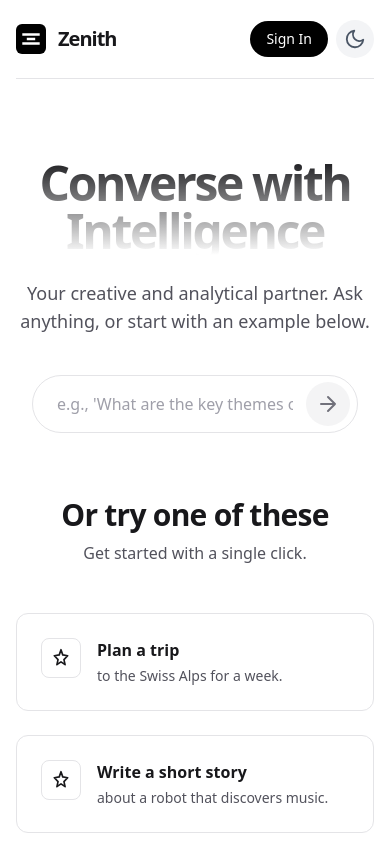
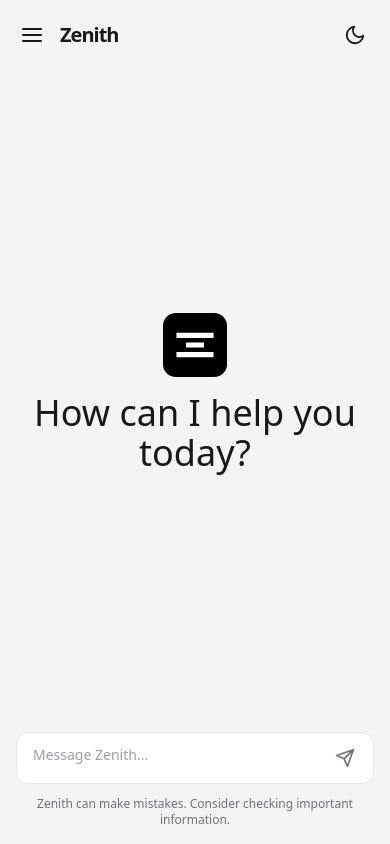
Before and after one commit to Omdas2604/chat-app, a React (Vite) app in the folder Frontend/: page / in a window 390 px wide. Shown: the top 844 px of the page. Built offline with nearby package versions, Linux system fonts and the light colour scheme.

Commit message:
frontend added

```diff
--- a/Frontend/src/pages/Home.jsx
+++ b/Frontend/src/pages/Home.jsx
@@ -1,140 +1,240 @@
-import React from "react";
+import React, { useState, useEffect, useRef } from "react";
 import { useTheme } from '../context/ThemeContext.jsx';
 
-
 // --- ICONS ---
-const Logo = ({ theme }) => (
-  <svg width="30" height="30" viewBox="0 0 100 100" fill="none" xmlns="http://www.w3.org/2000/svg">
+const Logo = ({ theme, className }) => (
+  <svg width="30" height="30" viewBox="0 0 100 100" fill="none" xmlns="http://www.w3.org/2000/svg" className={className}>
     <rect width="100" height="100" rx="20" fill={theme === 'dark' ? 'white' : 'black'} />
-    <path
-      d="M25 35 H75 M25 65 H75 M40 50 L60 50"
-      stroke={theme === 'dark' ? 'black' : 'white'}
-      strokeWidth="8"
-      strokeLinecap="square"
-      strokeLinejoin="miter"
-    />
+    <path d="M25 35 H75 M25 65 H75 M40 50 L60 50" stroke={theme === 'dark' ? 'black' : 'white'} strokeWidth="8" strokeLinecap="square" strokeLinejoin="miter" />
   </svg>
 );
-
-const ArrowIcon = () => (
-  <svg width="24" height="24" viewBox="0 0 24 24" fill="none" xmlns="http://www.w3.org/2000/svg" className="transition-transform group-hover:translate-x-1">
-    <path d="M5 12H19M19 12L12 5M19 12L12 19" stroke="currentColor" strokeWidth="2" strokeLinecap="round" strokeLinejoin="round" />
-  </svg>
+const SendIcon = () => (
+    <svg width="20" height="20" viewBox="0 0 24 24" fill="none" xmlns="http://www.w3.org/2000/svg"><path d="M22 2L11 13M22 2L15 22L11 13L2 9L22 2Z" stroke="currentColor" strokeWidth="2" strokeLinecap="round" strokeLinejoin="round"/></svg>
 );
-
 const SunIcon = () => (
   <svg xmlns="http://www.w3.org/2000/svg" width="22" height="22" viewBox="0 0 24 24" fill="none" stroke="currentColor" strokeWidth="2" strokeLinecap="round" strokeLinejoin="round"><circle cx="12" cy="12" r="5"></circle><line x1="12" y1="1" x2="12" y2="3"></line><line x1="12" y1="21" x2="12" y2="23"></line><line x1="4.22" y1="4.22" x2="5.64" y2="5.64"></line><line x1="18.36" y1="18.36" x2="19.78" y2="19.78"></line><line x1="1" y1="12" x2="3" y2="12"></line><line x1="21" y1="12" x2="23" y2="12"></line><line x1="4.22" y1="19.78" x2="5.64" y2="18.36"></line><line x1="18.36" y1="5.64" x2="19.78" y2="4.22"></line></svg>
 );
-
 const MoonIcon = () => (
   <svg xmlns="http://www.w3.org/2000/svg" width="22" height="22" viewBox="0 0 24 24" fill="none" stroke="currentColor" strokeWidth="2" strokeLinecap="round" strokeLinejoin="round"><path d="M21 12.79A9 9 0 1 1 11.21 3 7 7 0 0 0 21 12.79z"></path></svg>
 );
-
-const SparkleIcon = () => (
-  <svg width="20" height="20" viewBox="0 0 24 24" fill="none" xmlns="http://www.w3.org/2000/svg">
-    <path d="M12 2L14.09 8.26L20 9.27L15.55 13.97L16.91 20L12 16.61L7.09 20L8.45 13.97L4 9.27L9.91 8.26L12 2Z" stroke="currentColor" strokeWidth="2" strokeLinecap="round" strokeLinejoin="round"/>
-  </svg>
+const UserIcon = ({ className }) => (
+    <svg width="24" height="24" viewBox="0 0 24 24" fill="none" xmlns="http://www.w3.org/2000/svg" className={className}><path d="M20 21V19C20 16.7909 18.2091 15 16 15H8C5.79086 15 4 16.7909 4 19V21" stroke="currentColor" strokeWidth="2" strokeLinecap="round" strokeLinejoin="round"/><path d="M12 11C14.2091 11 16 9.20914 16 7C16 4.79086 14.2091 3 12 3C9.79086 3 8 4.79086 8 7C8 9.20914 9.79086 11 12 11Z" stroke="currentColor" strokeWidth="2" strokeLinecap="round" strokeLinejoin="round"/></svg>
+);
+const MenuIcon = () => (
+    <svg width="24" height="24" viewBox="0 0 24 24" fill="none" xmlns="http://www.w3.org/2000/svg"><path d="M3 12H21M3 6H21M3 18H21" stroke="currentColor" strokeWidth="2" strokeLinecap="round" strokeLinejoin="round"/></svg>
+);
+const PlusIcon = () => (
+    <svg width="20" height="20" viewBox="0 0 24 24" fill="none" xmlns="http://www.w3.org/2000/svg"><path d="M12 5V19M5 12H19" stroke="currentColor" strokeWidth="2" strokeLinecap="round" strokeLinejoin="round"/></svg>
+);
+const LogoutIcon = () => (
+    <svg width="18" height="18" viewBox="0 0 24 24" fill="none" xmlns="http://www.w3.org/2000/svg"><path d="M9 21H5C4.46957 21 3.96086 20.7893 3.58579 20.4142C3.21071 20.0391 3 19.5304 3 19V5C3 4.46957 3.21071 3.96086 3.58579 3.58579C3.96086 3.21071 4.46957 3 5 3H9" stroke="currentColor" strokeWidth="2" strokeLinecap="round" strokeLinejoin="round"/><path d="M16 17L21 12L16 7" stroke="currentColor" strokeWidth="2" strokeLinecap="round" strokeLinejoin="round"/><path d="M21 12H9" stroke="currentColor" strokeWidth="2" strokeLinecap="round" strokeLinejoin="round"/></svg>
+);
+const CloseIcon = () => (
+    <svg width="24" height="24" viewBox="0 0 24 24" fill="none" xmlns="http://www.w3.org/2000/svg"><path d="M18 6L6 18M6 6L18 18" stroke="currentColor" strokeWidth="2" strokeLinecap="round" strokeLinejoin="round"/></svg>
 );
 
 
-// --- HOME COMPONENT ---
+// --- SUB-COMPONENTS ---
+
+const Header = ({ theme, toggleTheme, setIsSidebarOpen }) => (
+    <header className="flex-shrink-0 flex justify-between items-center p-4">
+        <div className="flex items-center gap-3">
+            <button onClick={() => setIsSidebarOpen(prev => !prev)} className="p-1">
+                <MenuIcon />
+            </button>
+            <span className="text-xl font-semibold tracking-tighter">Zenith</span>
+        </div>
+        <button onClick={toggleTheme} className={`p-2 rounded-full transition-colors ${theme === 'dark' ? 'hover:bg-zinc-800' : 'hover:bg-zinc-200'}`}>
+            {theme === 'dark' ? <SunIcon /> : <MoonIcon />}
+        </button>
+    </header>
+);
+
+const Sidebar = ({ theme, currentTheme, chatHistory, startNewChat, isSidebarOpen, setIsSidebarOpen }) => (
+    <aside className={`absolute lg:fixed top-0 left-0 h-full w-72 flex-shrink-0 ${currentTheme.sidebarBg} border-r ${currentTheme.border} flex flex-col z-40 transform transition-transform duration-300 ease-in-out ${isSidebarOpen ? 'translate-x-0' : '-translate-x-full'}`}>
+        <div className={`flex items-center justify-between p-4 flex-shrink-0 border-b ${currentTheme.border}`}>
+            <span className="font-semibold">Chat History</span>
+            <button onClick={() => setIsSidebarOpen(false)} className="p-1 lg:hidden">
+                <CloseIcon />
+            </button>
+        </div>
+        <div className="p-4 flex-shrink-0">
+            <button onClick={startNewChat} className={`w-full flex items-center gap-2 justify-center p-2 rounded-lg text-sm font-medium border transition-colors ${currentTheme.border} ${theme === 'dark' ? 'hover:bg-zinc-800' : 'hover:bg-zinc-200'}`}>
+                <PlusIcon />
+                New Chat
+            </button>
+        </div>
+        <nav className="flex-1 px-4 pb-4 space-y-2 overflow-y-auto">
+            {chatHistory.map(chat => (
+                <a key={chat.id} href="#" className={`block p-2.5 rounded-lg text-sm truncate ${theme === 'dark' ? 'hover:bg-zinc-800' : 'hover:bg-zinc-200'}`}>
+                    {chat.title}
+                </a>
+            ))}
+        </nav>
+        <div className={`flex-shrink-0 p-4 border-t ${currentTheme.border}`}>
+            <a href="#" className={`flex items-center gap-3 p-2 rounded-lg transition-colors ${theme === 'dark' ? 'hover:bg-zinc-800' : 'hover:bg-zinc-200'}`}>
+                <UserIcon className="w-8 h-8 p-1.5 bg-zinc-700 text-white rounded-full"/>
+                <span className="font-medium text-sm">Your Name</span>
+                <LogoutIcon className="ml-auto"/>
+            </a>
+        </div>
+    </aside>
+);
+
+const ChatInterface = ({ messages, theme, currentTheme }) => {
+    const chatEndRef = useRef(null);
+    useEffect(() => {
+        chatEndRef.current?.scrollIntoView({ behavior: "smooth" });
+    }, [messages]);
+
+    return (
+        <div className="pt-8 pb-4 space-y-6">
+            {messages.map((msg, index) => (
+                <div key={index} className={`flex items-start gap-4 ${msg.sender === 'user' ? 'justify-end' : 'justify-start'}`}>
+                    <div className={`flex-shrink-0 h-9 w-9 rounded-full flex items-center justify-center border ${currentTheme.border} ${currentTheme.panelBg} ${msg.sender === 'user' ? 'order-2' : 'order-1'}`}>
+                        {msg.sender === 'ai' ? <Logo theme={theme} /> : <UserIcon />}
+                    </div>
+                    <div className={`max-w-xl p-3.5 rounded-lg ${msg.sender === 'user' ? 'order-1 bg-indigo-600 text-white' : `order-2 ${currentTheme.panelBg} border ${currentTheme.border}`}`}>
+                        <p className="whitespace-pre-wrap text-sm leading-6">{msg.text}</p>
+                    </div>
+                </div>
+            ))}
+            <div ref={chatEndRef} />
+        </div>
+    );
+};
+
+const ChatInput = ({ inputValue, setInputValue, handlePromptSubmit, currentTheme, theme }) => (
+    <div className={`flex-shrink-0 bg-transparent`}>
+        <form onSubmit={handlePromptSubmit} className="max-w-4xl mx-auto p-4">
+            <div className={`relative border rounded-xl ${currentTheme.border} ${theme === 'dark' ? 'bg-zinc-950' : 'bg-white'}`}>
+                <textarea
+                    rows="1"
+                    value={inputValue}
+                    onChange={(e) => setInputValue(e.target.value)}
+                    onKeyDown={(e) => {
+                        if (e.key === 'Enter' && !e.shiftKey) {
+                            e.preventDefault();
+                            handlePromptSubmit(e);
+                        }
+                    }}
+                    placeholder="Message Zenith..."
+                    className={`w-full pl-4 pr-16 py-3 text-sm resize-none bg-transparent focus:outline-none ${currentTheme.placeholder}`}
+                />
+                <button type="submit" aria-label="Submit prompt" disabled={!inputValue.trim()} className={`absolute right-3 top-1/2 -translate-y-1/2 h-8 w-8 flex items-center justify-center rounded-lg transition-colors duration-200 ${inputValue.trim() ? 'bg-indigo-600 text-white' : `${currentTheme.textMuted} bg-transparent cursor-not-allowed'}`}`}>
+                    <SendIcon />
+                </button>
+            </div>
+             <p className="text-center text-xs mt-3 text-zinc-500">Zenith can make mistakes. Consider checking important information.</p>
+        </form>
+    </div>
+);
+
+const LandingContent = ({ theme }) => (
+      <div className="h-full flex flex-col justify-center items-center text-center">
+        <Logo theme={theme} className="w-16 h-16 mb-4"/>
+        <h1 className="text-4xl font-medium">How can I help you today?</h1>
+      </div>
+);
+
+// --- HOME COMPONENT (Main Layout Manager) ---
 const Home = () => {
   const { theme, toggleTheme } = useTheme();
 
+  const [messages, setMessages] = useState([]);
+  const [inputValue, setInputValue] = useState('');
+  const [isChatActive, setIsChatActive] = useState(false);
+  const [isSidebarOpen, setIsSidebarOpen] = useState(false);
+  const [chatHistory, setChatHistory] = useState([
+      {id: 1, title: "React Button Component Code"},
+      {id: 2, title: "Trip to the Swiss Alps"}
+  ]);
+
   const colors = {
     light: {
-      bg: 'bg-white', text: 'text-zinc-900', textMuted: 'text-zinc-600', border: 'border-zinc-200',
-      panelBg: 'bg-white', btnText: 'text-white', btnBg: 'bg-black', btnHover: 'hover:bg-zinc-800',
-      placeholder: 'placeholder:text-zinc-400'
+      bg: 'bg-zinc-100', text: 'text-zinc-900', textMuted: 'text-zinc-500', border: 'border-zinc-200',
+      panelBg: 'bg-white', sidebarBg: 'bg-zinc-50', placeholder: 'placeholder:text-zinc-400',
     },
     dark: {
       bg: 'bg-black', text: 'text-gray-50', textMuted: 'text-zinc-400', border: 'border-zinc-800',
-      panelBg: 'bg-zinc-950', btnText: 'text-black', btnBg: 'bg-white', btnHover: 'hover:bg-zinc-200',
-      placeholder: 'placeholder:text-zinc-600'
+      panelBg: 'bg-zinc-900', sidebarBg: 'bg-zinc-950', placeholder: 'placeholder:text-zinc-600',
     }
   };
-
   const currentTheme = theme === 'dark' ? colors.dark : colors.light;
 
-  const examplePrompts = [
-    { title: "Plan a trip", description: "to the Swiss Alps for a week." },
-    { title: "Write a short story", description: "about a robot that discovers music." },
-    { title: "Generate code", description: "for a React button component." },
-    { title: "Summarize an article", description: "on the latest AI advancements." },
-  ];
+  const handlePromptSubmit = (e) => {
+    if (e) e.preventDefault();
+    const text = inputValue.trim();
+    if (!text) return;
+
+    if (!isChatActive) {
+        setIsChatActive(true);
+        const newChat = { id: Date.now(), title: text.length > 30 ? text.substring(0, 30) + '...' : text };
+        setChatHistory(prev => [newChat, ...prev]);
+    }
+
+    setMessages(prev => [...prev, { sender: 'user', text }]);
+    setInputValue('');
+
+    setTimeout(() => {
+        setMessages(prev => [...prev, { sender: 'ai', text: `This is a simulated AI response for your query: "${text}". The possibilities are endless.` }]);
+    }, 1200);
+  };
+
+  const startNewChat = () => {
+      setIsChatActive(false);
+      setMessages([]);
+      setInputValue('');
+      if (window.innerWidth < 1024) { // Close sidebar on mobile when starting new chat
+        setIsSidebarOpen(false);
+      }
+  }
 
   return (
-    <div className={`flex flex-col min-h-screen ${currentTheme.bg} ${currentTheme.text} font-sans antialiased transition-colors duration-500`}>
-      <div className="flex-grow max-w-6xl mx-auto px-4 sm:px-6 lg:px-8 w-full">
-        <header className={`flex justify-between items-center py-5 border-b ${currentTheme.border} transition-colors duration-500`}>
-          <div className="flex items-center gap-3">
-            <Logo theme={theme} />
-            <span className="text-xl font-semibold tracking-tighter">Zenith</span>
-          </div>
-          <nav className="flex items-center gap-2 sm:gap-4">
-            <button className={`px-4 sm:px-5 py-2 text-sm font-medium rounded-full transition-colors duration-300 ${currentTheme.btnBg} ${currentTheme.btnText} ${currentTheme.btnHover}`}>
-              Sign In
-            </button>
-            <button onClick={toggleTheme} className={`p-2 rounded-full transition-all duration-300 ${theme === 'dark' ? 'bg-zinc-800 text-zinc-400 hover:bg-zinc-700' : 'bg-gray-100 text-gray-600 hover:bg-gray-200'}`}>
-              <span className="sr-only">Toggle theme</span>
-              {theme === 'dark' ? <SunIcon /> : <MoonIcon />}
-            </button>
-          </nav>
-        </header>
+    <div className={`relative h-screen w-full flex ${currentTheme.bg} ${currentTheme.text} font-sans antialiased overflow-hidden`}>
+        <Sidebar
+            theme={theme}
+            currentTheme={currentTheme}
+            chatHistory={chatHistory}
+            startNewChat={startNewChat}
+            isSidebarOpen={isSidebarOpen}
+            setIsSidebarOpen={setIsSidebarOpen}
+        />
 
-        <main>
-          <section className="relative flex flex-col items-center text-center pt-20 pb-16 md:pt-28 md:pb-24">
-            <div className={`absolute top-0 left-1/2 -translate-x-1/2 w-full max-w-4xl h-64 ${theme === 'dark' ? 'bg-zinc-900' : 'bg-zinc-50'} rounded-full blur-3xl opacity-40 -z-10`}></div>
-            <h1 className={`text-5xl md:text-6xl lg:text-7xl font-bold tracking-tighter mb-6 bg-clip-text text-transparent ${theme === 'dark' ? 'bg-gradient-to-b from-zinc-50 to-zinc-400' : 'bg-gradient-to-b from-zinc-900 to-zinc-600'}py-2`}>
-                Converse with Intelligence
-            </h1>
-            <p className={`max-w-2xl text-lg md:text-xl ${currentTheme.textMuted} mb-10`}>
-              Your creative and analytical partner. Ask anything, or start with an example below.
-            </p>
+        {/* Overlay for closing sidebar on mobile */}
+        {isSidebarOpen && (
+            <div
+                onClick={() => setIsSidebarOpen(false)}
+                className="fixed inset-0 bg-black/60 z-30 lg:hidden"
+                aria-hidden="true"
+            ></div>
+        )}
 
-            <form className="w-full max-w-3xl px-4">
-              <div className="relative group">
-                <input
-                  type="text"
-                  placeholder="e.g., 'What are the key themes of Dune?'"
-                  className={`w-full pl-6 pr-16 py-4 text-base border rounded-full focus:outline-none focus:ring-2 transition-all duration-300 ${currentTheme.panelBg} ${currentTheme.border} ${currentTheme.placeholder} ${theme === 'dark' ? 'focus:ring-zinc-700' : 'focus:ring-zinc-300 focus:border-zinc-400'}`}
-                />
-                <button type="submit" aria-label="Submit prompt" className={`absolute right-2 top-1/2 -translate-y-1/2 h-11 w-11 flex items-center justify-center rounded-full transition-all duration-300 ${theme === 'dark' ? 'text-zinc-400 bg-zinc-800/80 group-hover:text-white group-hover:bg-zinc-700' : 'text-zinc-500 bg-zinc-100 group-hover:text-black group-hover:bg-zinc-200'}`}>
-                  <ArrowIcon />
-                </button>
-              </div>
-            </form>
-          </section>
+        <div className={`flex-1 flex flex-col h-screen transition-all duration-300 ease-in-out ${isSidebarOpen ? 'lg:ml-72' : 'lg:ml-0'}`}>
+            <Header
+                theme={theme}
+                toggleTheme={toggleTheme}
+                setIsSidebarOpen={setIsSidebarOpen}
+            />
 
-          <section className="pb-24 md:pb-32">
-            <div className="text-center mb-12">
-              <h2 className="text-3xl font-bold tracking-tight">Or try one of these</h2>
-              <p className={`${currentTheme.textMuted} mt-2`}>Get started with a single click.</p>
-            </div>
-            <div className="grid grid-cols-1 md:grid-cols-2 gap-6">
-              {examplePrompts.map((item, index) => (
-                <button key={index} className={`group text-left p-6 border rounded-xl transition-all duration-300 ${currentTheme.border} ${theme === 'dark' ? 'hover:border-zinc-700 hover:bg-zinc-900' : 'hover:border-zinc-300 hover:bg-zinc-50'} transform hover:-translate-y-1`}>
-                  <div className="flex items-start gap-4">
-                    <div className={`flex-shrink-0 h-10 w-10 rounded-lg flex items-center justify-center border ${currentTheme.border} ${theme === 'dark' ? 'bg-zinc-900' : 'bg-white'}`}>
-                        <SparkleIcon />
-                    </div>
-                    <div>
-                        <p className={`font-semibold ${currentTheme.text}`}>{item.title}</p>
-                        <p className={`mt-1 text-sm ${currentTheme.textMuted}`}>{item.description}</p>
-                    </div>
-                  </div>
-                </button>
-              ))}
-            </div>
-          </section>
-        </main>
-      </div>
+            <main className="flex-1 overflow-y-auto">
+                <div className="max-w-4xl mx-auto px-4 sm:px-6 lg:px-8 h-full">
+                    {isChatActive ? (
+                        <ChatInterface messages={messages} theme={theme} currentTheme={currentTheme} />
+                    ) : (
+                        <LandingContent theme={theme} />
+                    )}
+                </div>
+            </main>
 
-      <div className={`${currentTheme.bg} transition-colors duration-500`}>
-        <footer className={`max-w-6xl mx-auto px-4 sm:px-6 lg:px-8 text-center py-6 border-t ${currentTheme.border} ${currentTheme.textMuted} text-sm transition-colors duration-500`}>
-          <p>&copy; {new Date().getFullYear()} Zenith. All Rights Reserved.</p>
-        </footer>
-      </div>
+            <ChatInput
+                inputValue={inputValue}
+                setInputValue={setInputValue}
+                handlePromptSubmit={handlePromptSubmit}
+                currentTheme={currentTheme}
+                theme={theme}
+            />
+        </div>
     </div>
   );
 };
```
